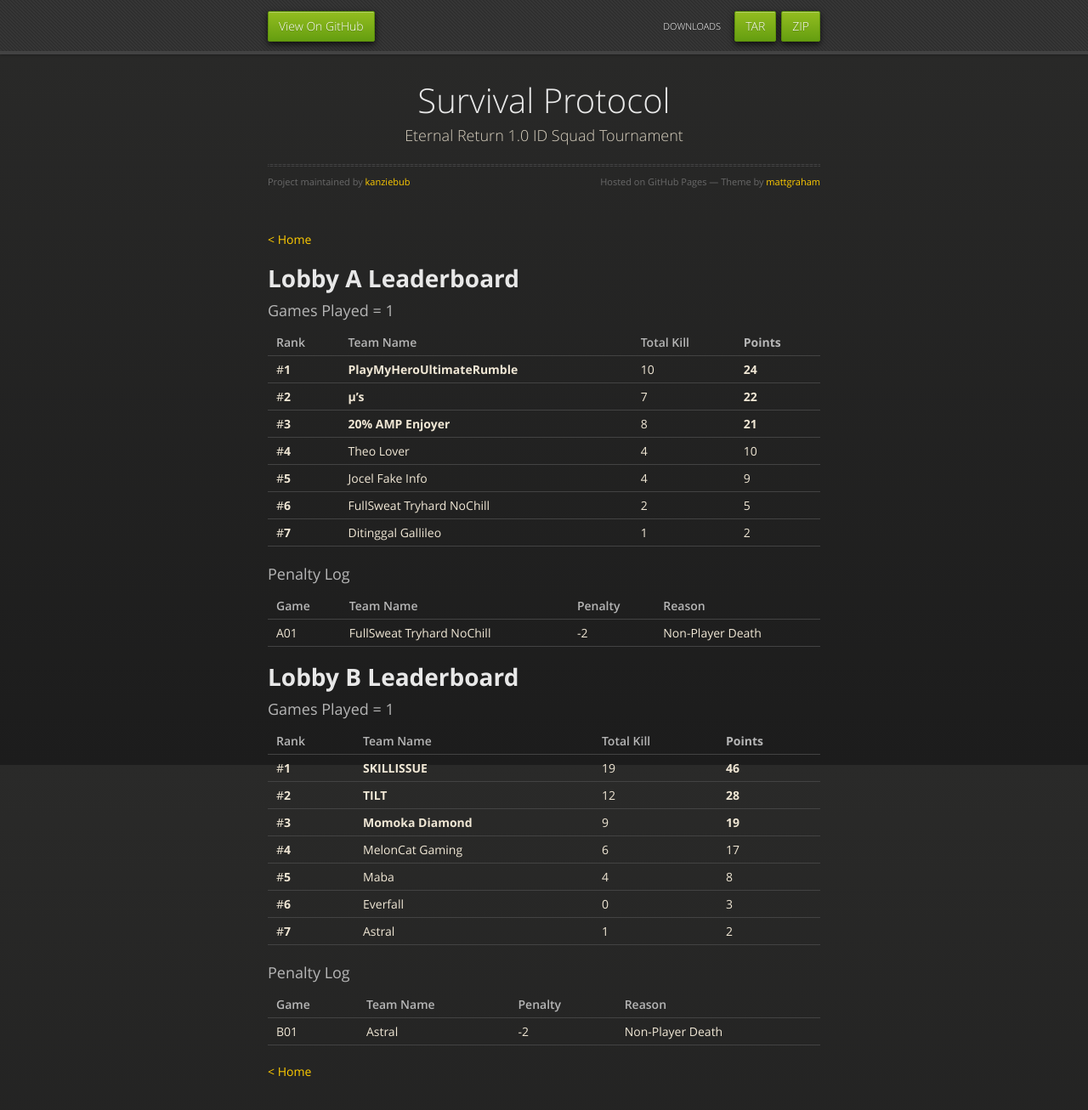
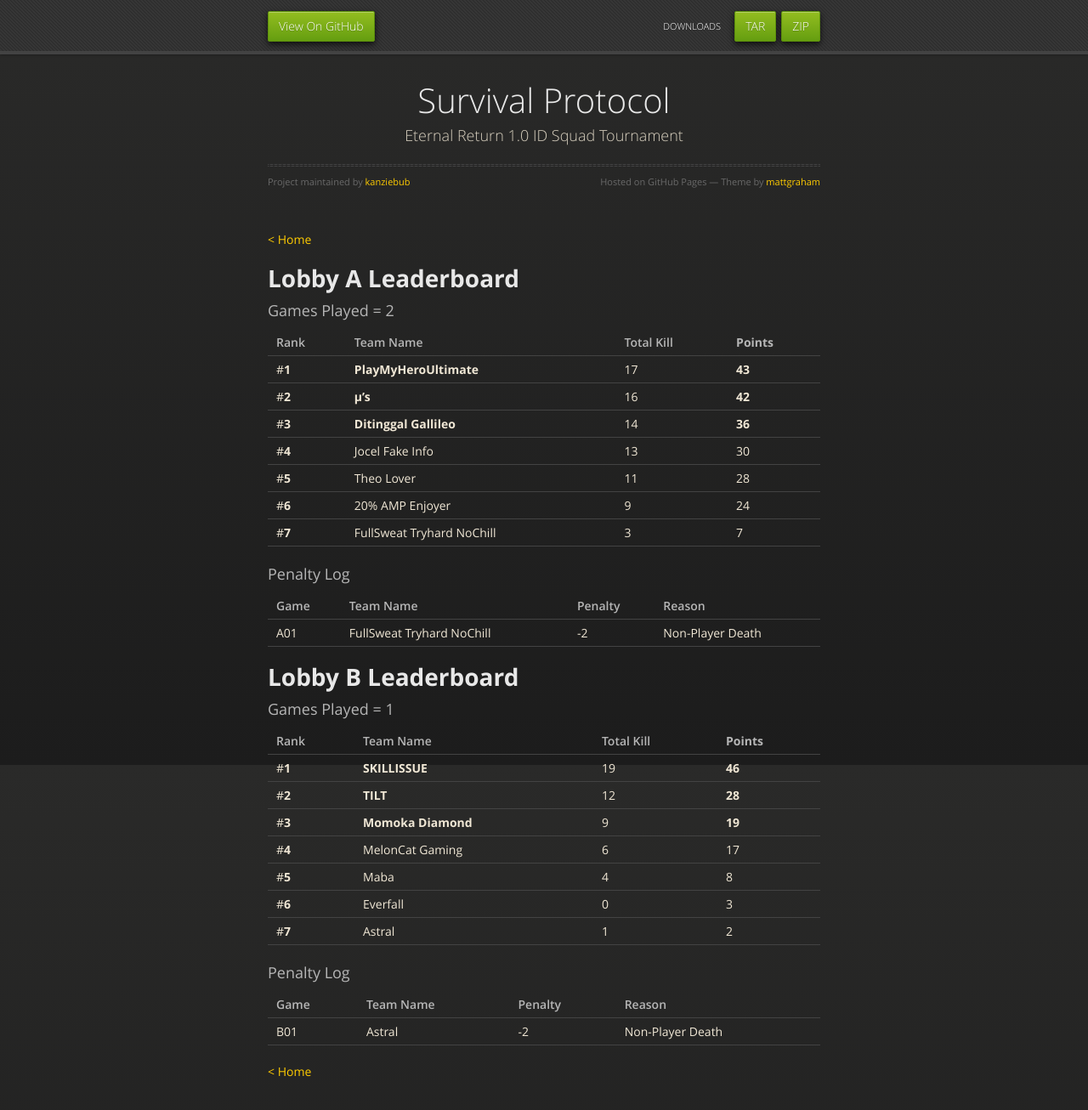
Before and after one commit to kanziebub/SurvivalProtocol, a Jekyll site: the page built from EPIC/02/leaderboard.md, in a window 1280 px wide and 1381 px high. Shown: the top 1306 px of the window at 85% size. Built offline with Jekyll 4.4.1, drawn with Linux system fonts in a browser that asks for light colours.

Commit message:
GAME A02

```diff
--- a/EPIC/02/leaderboard.md
+++ b/EPIC/02/leaderboard.md
@@ -7,17 +7,17 @@ layout: default
 
 # **Lobby A Leaderboard**
 
-### Games Played = 1
+### Games Played = 2
 
 |  Rank  | Team Name             | Total Kill | **Points** |
 |:-------|:----------------------|:-----------|:-----------|
-| #**1** | **PlayMyHeroUltimateRumble** | 10 | **24** |
-| #**2** | **µ's** | 7 | **22** |
-| #**3** | **20% AMP Enjoyer** | 8 | **21** |
-| #**4** | Theo Lover | 4 | 10 |
-| #**5** | Jocel Fake Info | 4 | 9 |
-| #**6** | FullSweat Tryhard NoChill | 2 | 5 |
-| #**7** | Ditinggal Gallileo | 1 | 2 |
+| #**1** | **PlayMyHeroUltimate** | 17 | **43** |
+| #**2** | **µ's** | 16 | **42** |
+| #**3** | **Ditinggal Gallileo** | 14 | **36** |
+| #**4** | Jocel Fake Info | 13 | 30 |
+| #**5** | Theo Lover | 11 | 28 |
+| #**6** | 20% AMP Enjoyer | 9 | 24 |
+| #**7** | FullSweat Tryhard NoChill | 3 | 7 |
 
 ### Penalty Log
 
```
